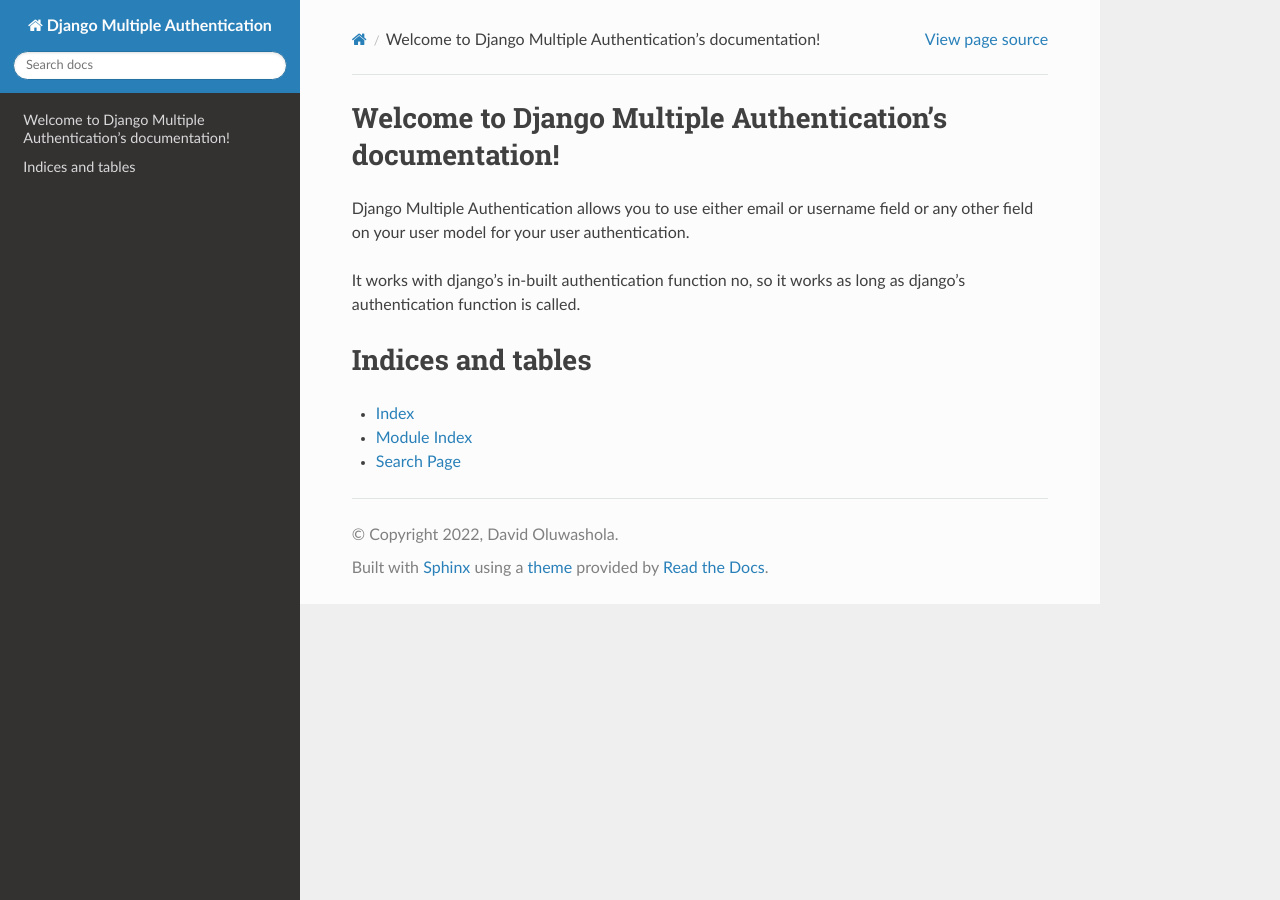
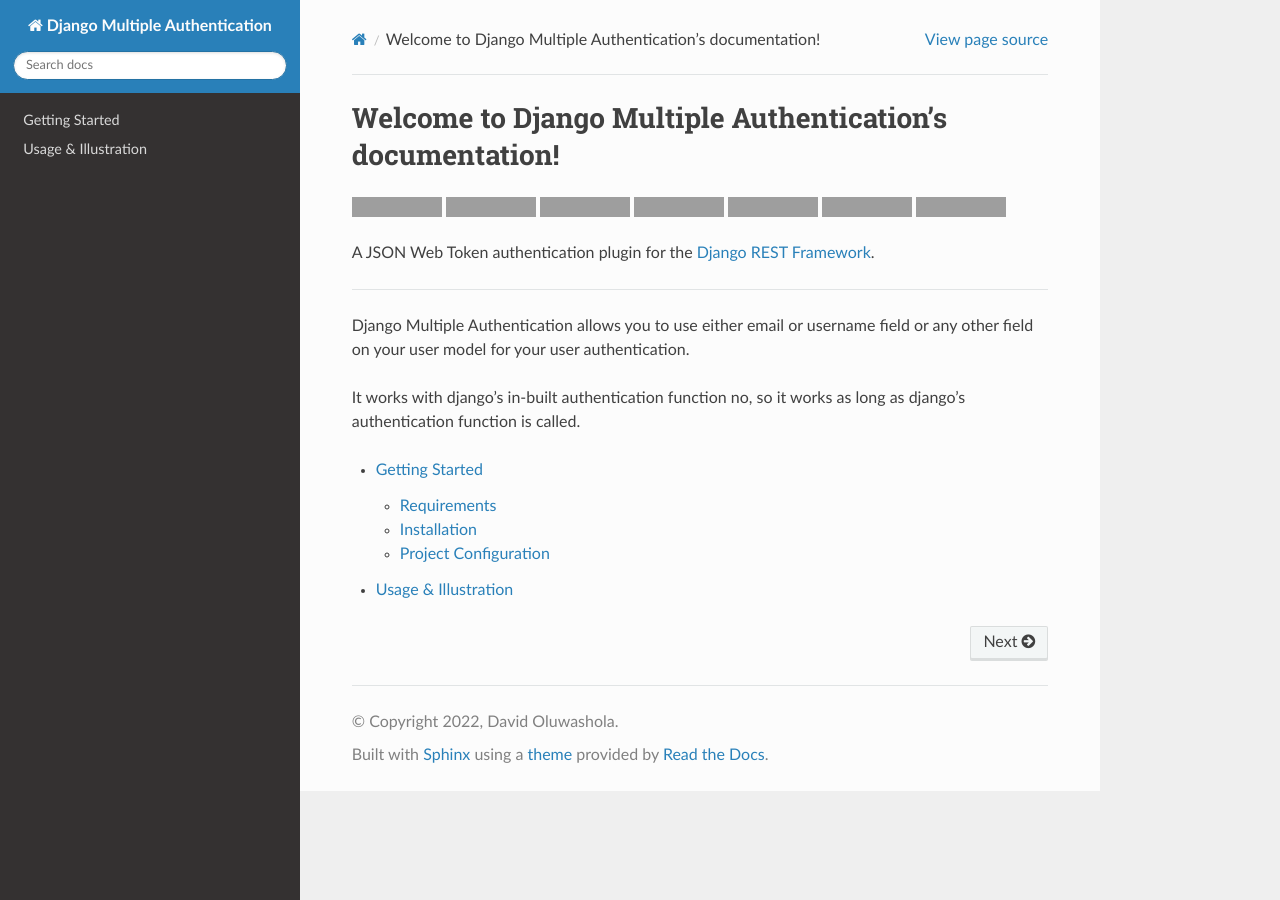
Before and after one commit to KoredeDavid/django-multiple-authentication, a Sphinx documentation site: the page built from docs/source/index.rst, in a window 1280 px wide. Built offline with Sphinx 7.4.7 and the Read the Docs theme 2.0.0, drawn with Linux system fonts in a browser that asks for light colours; grey boxes are pictures that could not be loaded.

Commit message:
Complete doc but remains a lot of edit

```diff
--- a/docs/source/index.rst
+++ b/docs/source/index.rst
@@ -3,6 +3,27 @@
 Welcome to Django Multiple Authentication's documentation!
 ==========================================================
 
+.. image:: https://jazzband.co/static/img/badge.svg
+   :target: https://jazzband.co/
+   :alt: Jazzband
+.. image:: https://github.com/jazzband/djangorestframework-simplejwt/workflows/Test/badge.svg
+   :target: https://github.com/jazzband/djangorestframework-simplejwt/actions
+   :alt: GitHub Actions
+.. image:: https://codecov.io/gh/jazzband/djangorestframework-simplejwt/branch/master/graph/badge.svg
+  :target: https://codecov.io/gh/jazzband/djangorestframework-simplejwt
+.. image:: https://img.shields.io/pypi/v/djangorestframework-simplejwt.svg
+  :target: https://pypi.python.org/pypi/djangorestframework-simplejwt
+.. image:: https://img.shields.io/pypi/pyversions/djangorestframework-simplejwt.svg
+  :target: https://pypi.python.org/pypi/djangorestframework-simplejwt
+.. image:: https://img.shields.io/pypi/djversions/djangorestframework-simplejwt.svg
+  :target: https://pypi.python.org/pypi/djangorestframework-simplejwt
+.. image:: https://readthedocs.org/projects/django-rest-framework-simplejwt/badge/?version=latest
+  :target: https://django-rest-framework-simplejwt.readthedocs.io/en/latest/
+
+A JSON Web Token authentication plugin for the `Django REST Framework
+<http://www.django-rest-framework.org/>`__.
+
+-------------------------------------------------------------------------------
 
 Django Multiple Authentication allows you to use either email or username field or any other
 field on your user model for your user authentication.
@@ -12,14 +33,7 @@ it works as long as django's authentication function is called.
 
 
 .. toctree::
-   :maxdepth: 2
-   :caption: Contents:
+   :maxdepth: 3
 
-
-
-Indices and tables
-==================
-
-* :ref:`genindex`
-* :ref:`modindex`
-* :ref:`search`
+   getting_started
+   usage
```
Also changed, not shown: docs/source/usage.rst (+37 -15 lines).
